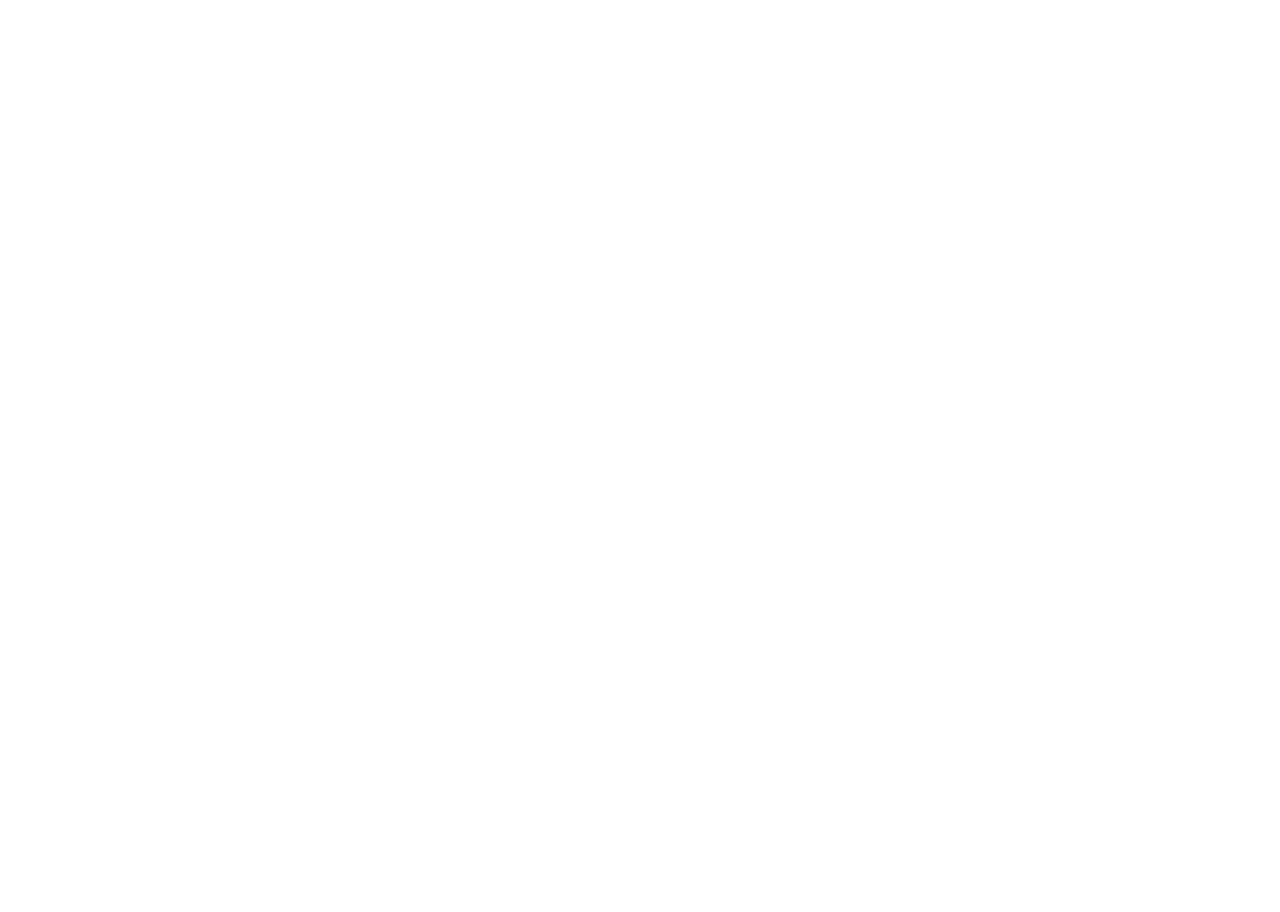
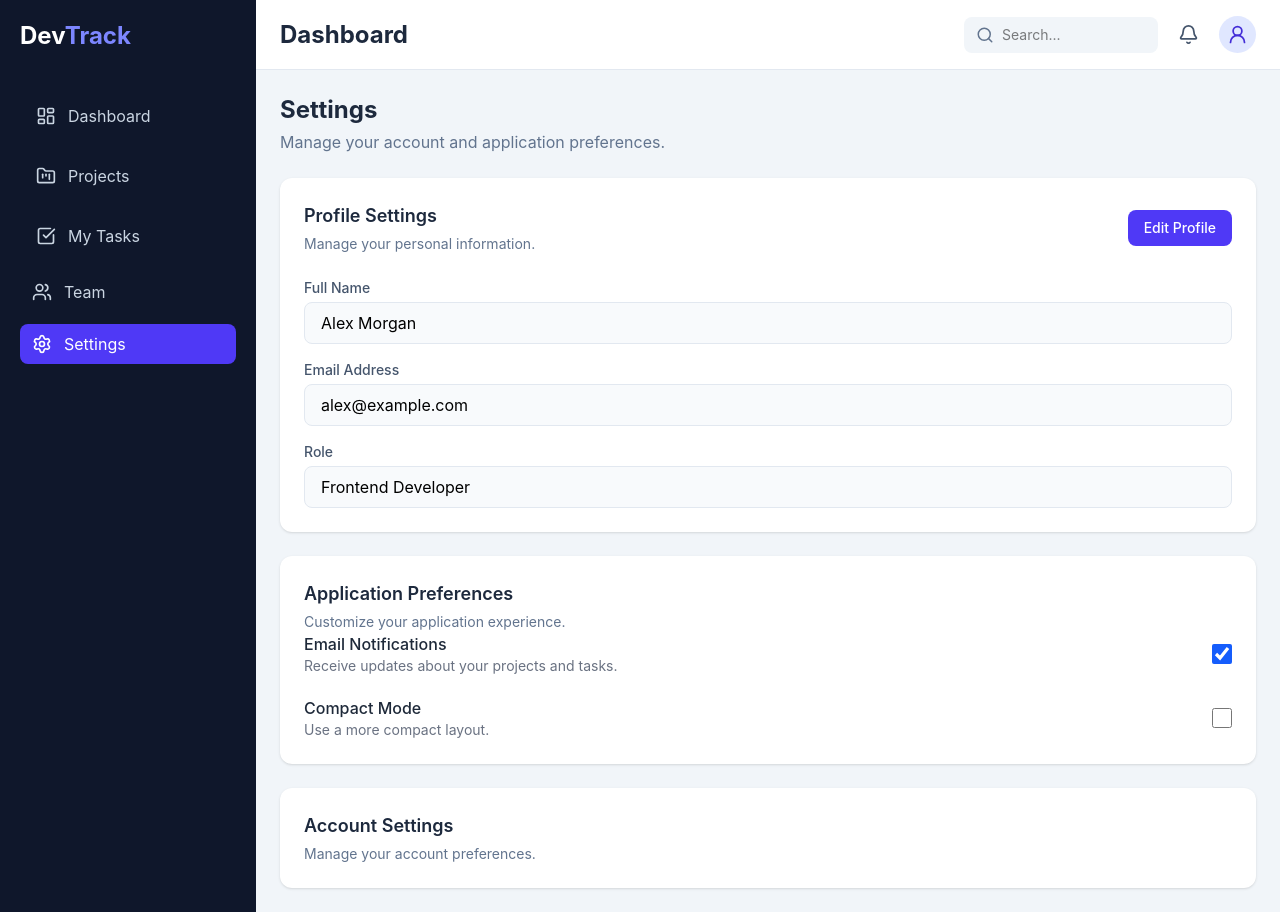
Before and after one commit to shambhavipandey1612/devtrack, a React (Vite) app: page /settings in a window 1280 px wide. Before the commit this address had no page. Before the commit the page ends 800 px from the top, so only its background shows below. Built offline with nearby package versions, Linux system fonts and the light colour scheme.

Commit message:
added settings  functionality

```diff
--- a/src/App.tsx
+++ b/src/App.tsx
@@ -8,6 +8,7 @@ import { TaskProvider } from "./context/taskcontext";
 import MyTasks from "./component/mytasks";
 import Team from "./component/team";
 import MemberProfile from "./component/memberprofile";
+import Settings from "./component/settings";
 
 function Projects() {
   const { projects, setProjects } = useProjects();
@@ -321,6 +322,7 @@ function App() {
             <Route path="mytasks" element={<MyTasks />} />
              <Route path="team" element={<Team />} />
              <Route path="team/:id" element={<MemberProfile />} />
+             <Route path="settings" element={<Settings />} />
           </Route>
         </Routes>
       </BrowserRouter>
--- /dev/null
+++ b/src/component/settings.tsx
@@ -0,0 +1,137 @@
+import { useEffect, useState } from "react";
+
+function Settings() {
+
+const [ name,setName ]= useState(()=>{
+    const savedProfile = localStorage.getItem("userProfile");
+    return savedProfile ? JSON.parse(savedProfile).name : "Alex Morgan";
+});
+const [email,setEmail] = useState(()=> {
+    const savedProfile = localStorage.getItem("userProfile");
+    return savedProfile ? JSON.parse(savedProfile).email : "alex@example.com";
+});
+const [role, setRole]= useState(()=> {
+    const savedProfile = localStorage.getItem("userProfile");
+    return savedProfile ? JSON.parse(savedProfile).role : "Frontend Developer";
+});
+const [isEditing, setIsEditing] = useState(false);
+const [emailNotifications, setEmailNotifications] = useState(()=>{
+    const saved = localStorage.getItem("emailNotifications");
+    return saved !== null ? JSON.parse(saved) : true;
+});
+const [compactMode, setCompactMode]= useState(()=>{
+    const saved = localStorage.getItem("compactMode");
+    return saved !== null ? JSON.parse(saved) : false;
+});
+
+function handleSaveProfile() {
+  const profile = { name, email, role };
+
+  localStorage.setItem("userProfile", JSON.stringify(profile));
+
+  setIsEditing(false);
+}
+
+useEffect(()=>{
+    localStorage.setItem("emailNotifications", JSON.stringify(emailNotifications));
+},[emailNotifications]);
+useEffect(()=>{
+    localStorage.setItem("compactMode",  JSON.stringify(compactMode));
+},[compactMode]);
+  return (
+    <div className="space-y-6">
+      {/* Page Heading */}
+      <div>
+        <h2 className="text-2xl font-bold text-slate-800">Settings</h2>
+        <p className="mt-1 text-slate-500">Manage your account and application preferences.</p>
+      </div>
+
+     {/* Profile Settings */}
+<div className="rounded-xl bg-white p-6 shadow-sm">
+  <div className="flex items-center justify-between">
+    <div>
+      <h3 className="text-lg font-semibold text-slate-800">Profile Settings</h3>
+      <p className="mt-1 text-sm text-slate-500">Manage your personal information.</p>
+    </div>
+
+    <button
+      onClick={() => { if (isEditing) {
+    handleSaveProfile();
+     } else {
+    setIsEditing(true);
+  }
+}}
+      className="rounded-lg bg-indigo-600 px-4 py-2 text-sm font-medium text-white hover:bg-indigo-700">
+      {isEditing ? "Save Changes" : "Edit Profile"}
+    </button>
+  </div>
+
+  <div className="mt-6 space-y-4">
+    <div>
+      <label className="mb-1 block text-sm font-medium text-slate-600">Full Name</label>
+      <input type="text" value={name} disabled={!isEditing}
+        onChange={(e) => setName(e.target.value)}
+        className="w-full rounded-lg border border-slate-200 px-4 py-2 disabled:bg-slate-50"/>
+    </div>
+
+    <div>
+      <label className="mb-1 block text-sm font-medium text-slate-600">Email Address</label>
+      <input
+        type="email"
+        value={email}
+        disabled={!isEditing}
+        onChange={(e) => setEmail(e.target.value)}
+        className="w-full rounded-lg border border-slate-200 px-4 py-2 disabled:bg-slate-50"
+      />
+    </div>
+
+    <div>
+      <label className="mb-1 block text-sm font-medium text-slate-600">Role</label>
+      <input type="text" value={role} disabled={!isEditing}
+        onChange={(e) => setRole(e.target.value)}
+        className="w-full rounded-lg border border-slate-200 px-4 py-2 disabled:bg-slate-50"/>
+    </div>
+  </div>
+</div>
+
+      {/* Application Preferences */}
+      <div className="rounded-xl bg-white p-6 shadow-sm">
+        <h3 className="text-lg font-semibold text-slate-800">Application Preferences</h3>
+        <p className="mt-1 text-sm text-slate-500">Customize your application experience.</p>
+        <div className="space-y-5">
+      {/* Email Notifications */}
+      <div className="flex items-center justify-between">
+      <div>
+         <h3 className="font-medium text-gray-800">Email Notifications</h3>
+      <p className="text-sm text-gray-500">Receive updates about your projects and tasks.</p>
+    </div>
+
+    <input type="checkbox" checked={emailNotifications}
+      onChange={(e) => setEmailNotifications(e.target.checked)}
+      className="h-5 w-5 cursor-pointer accent-blue-600"/>
+  </div>
+
+  {/* Compact Mode */}
+  <div className="flex items-center justify-between">
+    <div>
+      <h3 className="font-medium text-gray-800">Compact Mode</h3>
+      <p className="text-sm text-gray-500">Use a more compact layout.</p>
+    </div>
+
+    <input type="checkbox" checked={compactMode}
+      onChange={(e) => setCompactMode(e.target.checked)}
+      className="h-5 w-5 cursor-pointer accent-blue-600"/>
+   </div>
+</div>
+      </div>
+
+      {/* Account Settings */}
+      <div className="rounded-xl bg-white p-6 shadow-sm">
+        <h3 className="text-lg font-semibold text-slate-800">Account Settings</h3>
+        <p className="mt-1 text-sm text-slate-500">Manage your account preferences.</p>
+      </div>
+    </div>
+  );
+}
+
+export default Settings;
--- a/src/component/sidebar.tsx
+++ b/src/component/sidebar.tsx
@@ -54,10 +54,12 @@ function Sidebar() {
           Team
         </NavLink>
 
-        <a href="#" className="flex items-center gap-3 rounded-lg px-4 py-3 text-slate-300 hover:bg-slate-800">
-          <Settings size={20} />
-          Settings
-        </a>
+        <NavLink to="/settings" className={({ isActive }) => `flex items-center gap-3 rounded-lg px-3 py-2 transition-colors ${
+      isActive? "bg-indigo-600 text-white" : "text-slate-300 hover:bg-slate-800"}`
+      }>
+      <Settings size={20} />
+      <span>Settings</span>
+      </NavLink>
       </nav>
     </aside>
   );
```
